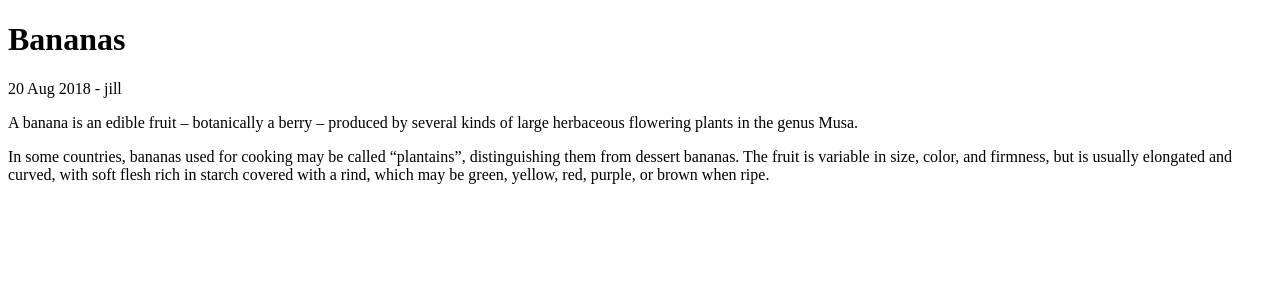
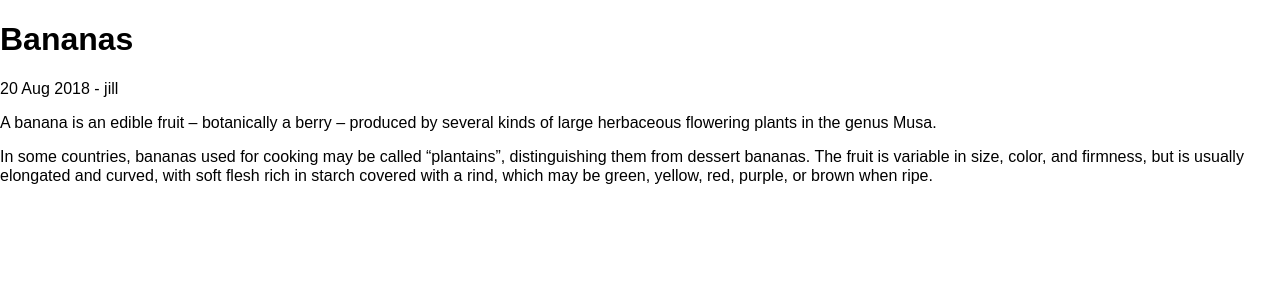
Before and after one commit to zacandcheese/research, a Jekyll site: the page built from _posts/2018-08-20-bananas.md, in a window 1280 px wide. Shown: the top 300 px of the page. Built offline with Jekyll 4.4.1, drawn with Linux system fonts in a browser that asks for light colours.

Commit message:
Update new-head.html

```diff
--- a/_includes/new-head.html
+++ b/_includes/new-head.html
@@ -1 +1,3 @@
+<link rel="stylesheet" href="{{ "/assets/css/pure-min.css" | relative_url }}" />
+<link rel="stylesheet" href="{{ "/assets/css/grids-responsive-min.css" | relative_url }}" />
 <link rel="stylesheet" href="{{ "/assets/css/styles.css" | relative_url }}" />
```
